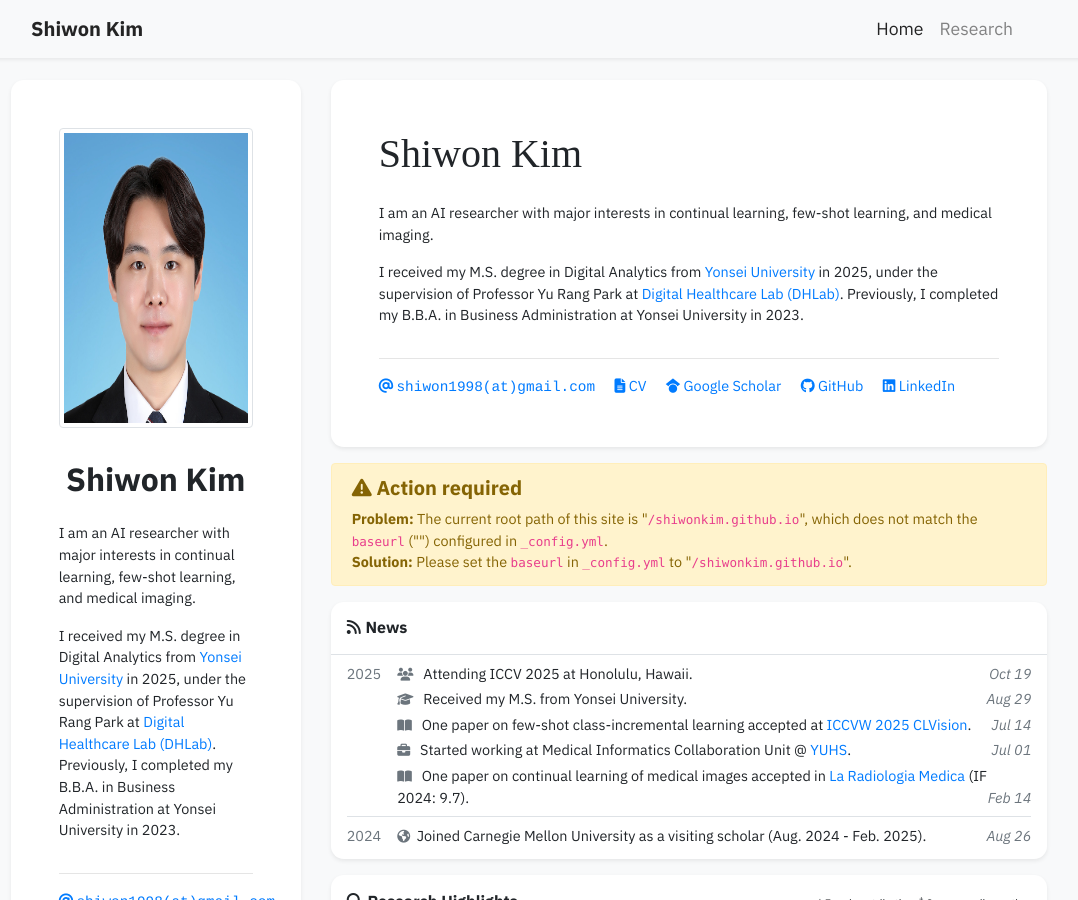
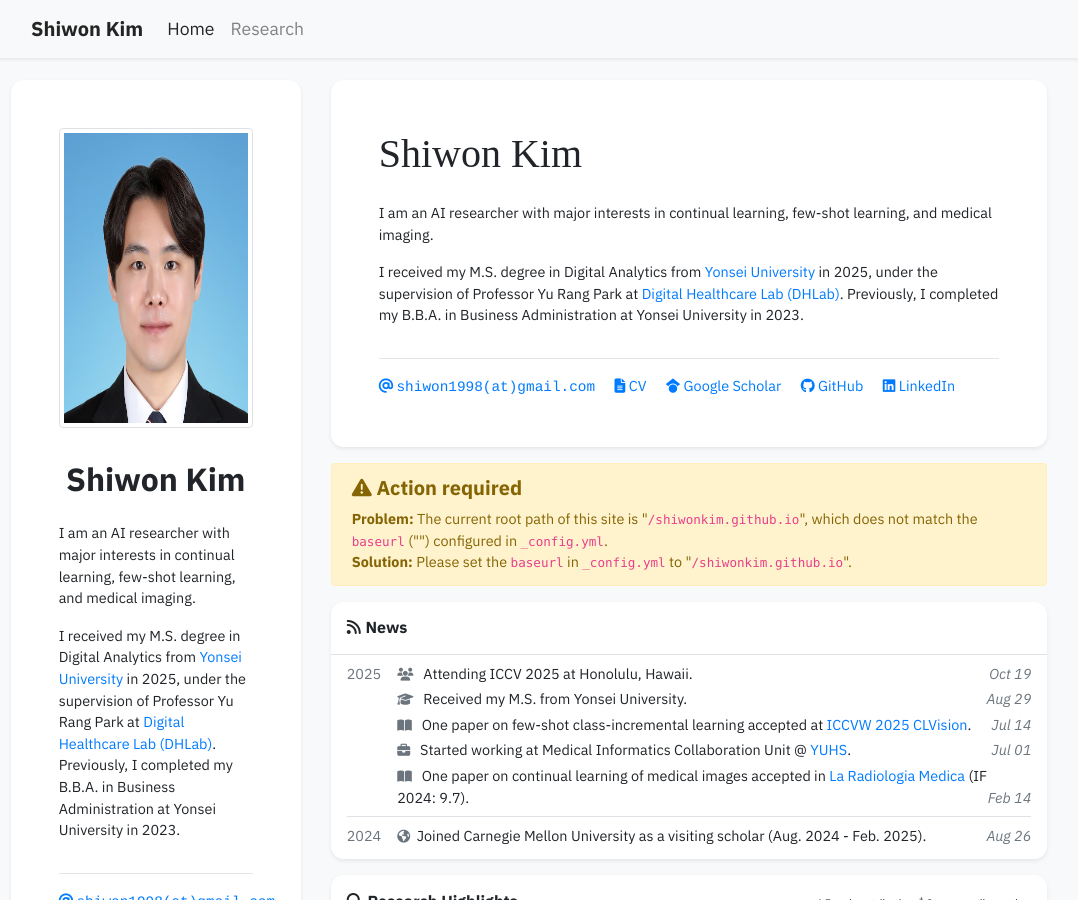
Before and after one commit to shiwonkim/shiwonkim.github.io, a Jekyll site: the page built from index.html, in a window 1280 px wide and 900 px high. Shown: the whole window, without its empty margins (111-1189 px from the left). Built offline with Jekyll 4.4.1, drawn with Linux system fonts in a browser that asks for light colours; nearby versions of some CDN libraries; some web fonts are replaced; a style sheet for code colours, icons or effects is not loaded.

Commit message:
edit profile

```diff
--- a/_includes/navbar.html
+++ b/_includes/navbar.html
@@ -11,7 +11,7 @@
         </button>
 
         <div class="collapse navbar-collapse" id="navbarResponsive">
-          <ul class="navbar-nav ml-auto">
+          <ul class="navbar-nav float-right">
             {% for item in site.data.navigation.pages %}
             <li class="nav-item {% if item.name == page.navbar_title %}active{% endif %}">
               <a class="nav-link" style="font-size: 1.1rem" href="{{ item.url | relative_url }}">{{ item.name }}</a>
```
